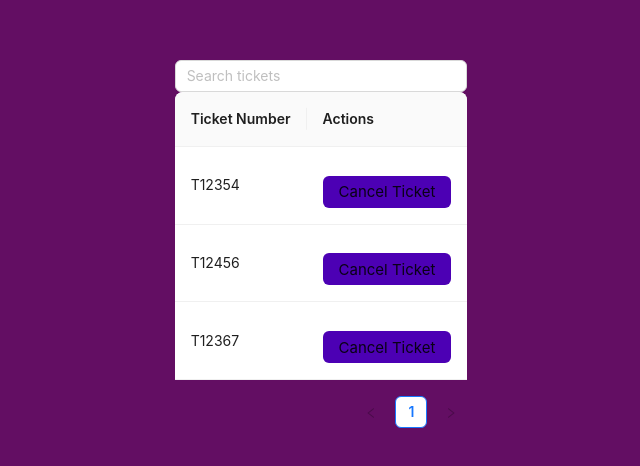
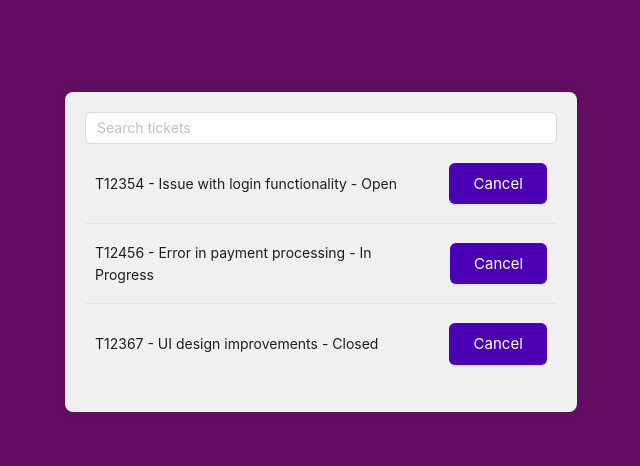
Before and after one commit to JoergeRyan/movie-ticketing-system-react-js, a React (Create React App) app: page /cancelreservation in a window 1280 px wide. Shown: the part 148-614 px from the top of the page, without its empty margins (319-959 px from the left). Built offline with nearby package versions, Linux system fonts and the light colour scheme.

Commit message:
Added Modal

```diff
--- a/src/Pages/CancelReservation/TicketList.js
+++ b/src/Pages/CancelReservation/TicketList.js
@@ -1,26 +1,20 @@
 import React from 'react';
-import { Table, Button } from 'antd';
+import { List, Button } from 'antd';
 
-const columns = [
-  {
-    title: 'Ticket Number',
-    dataIndex: 'ticketNumber',
-    key: 'ticketNumber',
-  },
-  // Add more columns as needed
-  {
-    title: 'Actions',
-    key: 'actions',
-    render: (text, record) => (
-      <Button type="danger" onClick={() => handleCancelTicket(record)}>
-        Cancel Ticket
-      </Button>
-    ),
-  },
-];
-
-const TicketList = ({ data }) => {
-  return <Table dataSource={data} columns={columns} />;
+const TicketList = ({ data, handleCancelTicket }) => {
+  return (
+    <List
+      dataSource={data}
+      renderItem={(item) => (
+        <List.Item className="list-item">
+          {item.ticketNumber} - {item.description} - {item.status}
+          <Button type="primary" onClick={() => handleCancelTicket(item)}>
+            Cancel
+          </Button>
+        </List.Item>
+      )}
+    />
+  );
 };
 
 export default TicketList;
--- a/src/Pages/CancelReservation/TicketModal.js
+++ b/src/Pages/CancelReservation/TicketModal.js
@@ -1,22 +1,28 @@
 import React from 'react';
 import { Modal, Button } from 'antd';
 
-const TicketModal = ({ visible, onCancel, onConfirm }) => {
+const TicketModal = ({ open, onCancel, onConfirm, selectedTicket }) => {
   return (
     <Modal
-      title="Confirm Ticket Cancellation"
-      visible={visible}
+      title="Cancel Confirmation"
+      open={open}  // Use the open prop instead of visible
       onCancel={onCancel}
       footer={[
-        <Button key="cancel" onClick={onCancel}>
+        <Button key="cancel" type="primary" onClick={onCancel}>
           Cancel
         </Button>,
         <Button key="confirm" type="primary" onClick={onConfirm}>
-          Confirm
+          Confirm Cancel
         </Button>,
       ]}
     >
-      Are you sure you want to cancel this ticket?
+      <p>
+        Are you sure you want to cancel the ticket with number{' '}
+        <b>{selectedTicket ? selectedTicket.ticketNumber : ''}</b>?
+      </p>
+      <p>
+        Total Price: $$$(Coming Soon)
+      </p>
     </Modal>
   );
 };
--- a/src/Pages/CancelReservation/index.js
+++ b/src/Pages/CancelReservation/index.js
@@ -64,9 +64,6 @@ const CancelReservation = () => {
 
   const handleModalConfirm = () => {
     // Implement logic to cancel the selected ticket
-    // Assuming cancelTicketApiCall is your actual API call function
-    cancelTicketApiCall(selectedTicket)
-      .then(() => {
     const updatedTickets = ticketData.filter(
       (ticket) => ticket.ticketNumber !== selectedTicket.ticketNumber
     );
@@ -74,12 +71,6 @@ const CancelReservation = () => {
     setTicketData(updatedTickets);
     setSelectedTicket(null);
     setIsModalVisible(false);
-      })
-      .catch((error) => {
-        console.error('Error canceling ticket:', error);
-        setSelectedTicket(null);
-        setIsModalVisible(false);
-      });
   };
 
   return (
@@ -87,9 +78,10 @@ const CancelReservation = () => {
       <SearchBar onSearch={handleSearch} />
       <TicketList data={ticketData} handleCancelTicket={handleCancelTicket} />
       <TicketModal
-        visible={isModalVisible}
+        open={isModalVisible}
         onCancel={handleModalCancel}
         onConfirm={handleModalConfirm}
+        selectedTicket={selectedTicket}
       />
     </div>
   );
--- a/src/Stylesheets/CancelReservation.css
+++ b/src/Stylesheets/CancelReservation.css
@@ -1,3 +1,22 @@
 .Cancel {
-    padding: 20px;
-  }
+  padding: 20px;
+  background-color: #f0f0f0; /* Light gray background color */
+  border-radius: 8px; /* Rounded corners */
+  box-shadow: 0 0 10px rgba(0, 0, 0, 0.1); /* Soft box shadow */
+  width: 40vw;
+  height: 40vh;
+}
+
+.list-item {
+  display: flex !important;
+  padding: 10px !important;
+  height: 10vh;
+}
+
+.list-item button {
+  margin-left: 20px;
+  margin-top: 0 !important;
+  color: white;
+  width: 6.1rem;
+  height: 2.6rem;
+}
--- a/src/Stylesheets/Datelist.css
+++ b/src/Stylesheets/Datelist.css
@@ -1,9 +1,5 @@
 
-* {
-    margin: 0;
-    padding: 0;
-    box-sizing: border-box;
-}
+
 
 #dateListSceduleContainer{
     margin-top: 2%;
--- a/src/Stylesheets/General.css
+++ b/src/Stylesheets/General.css
@@ -1,3 +1,9 @@
+* {
+  margin: 0;
+  padding: 0;
+  box-sizing: border-box;
+}
+
 body {
     margin: 0;
     display: flex;
```
Lines whose indentation alone changed are shown as unchanged.
